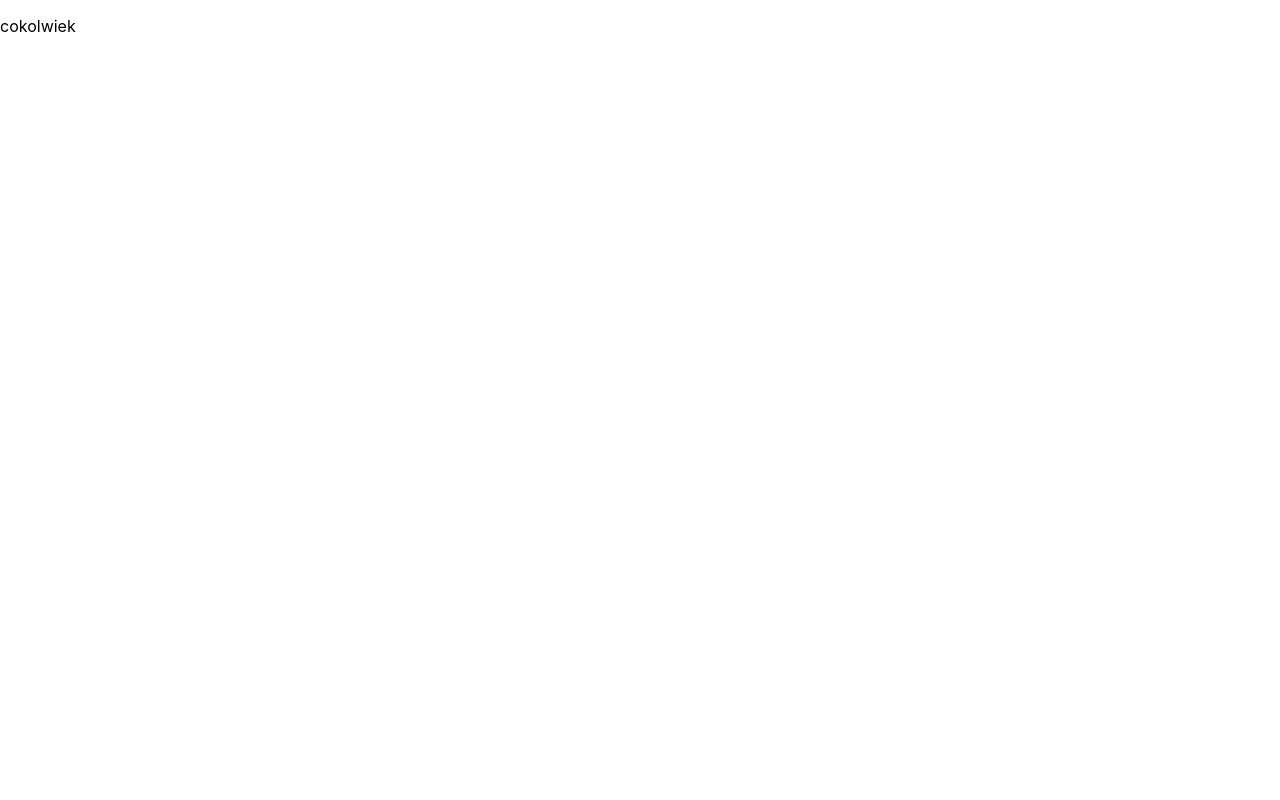
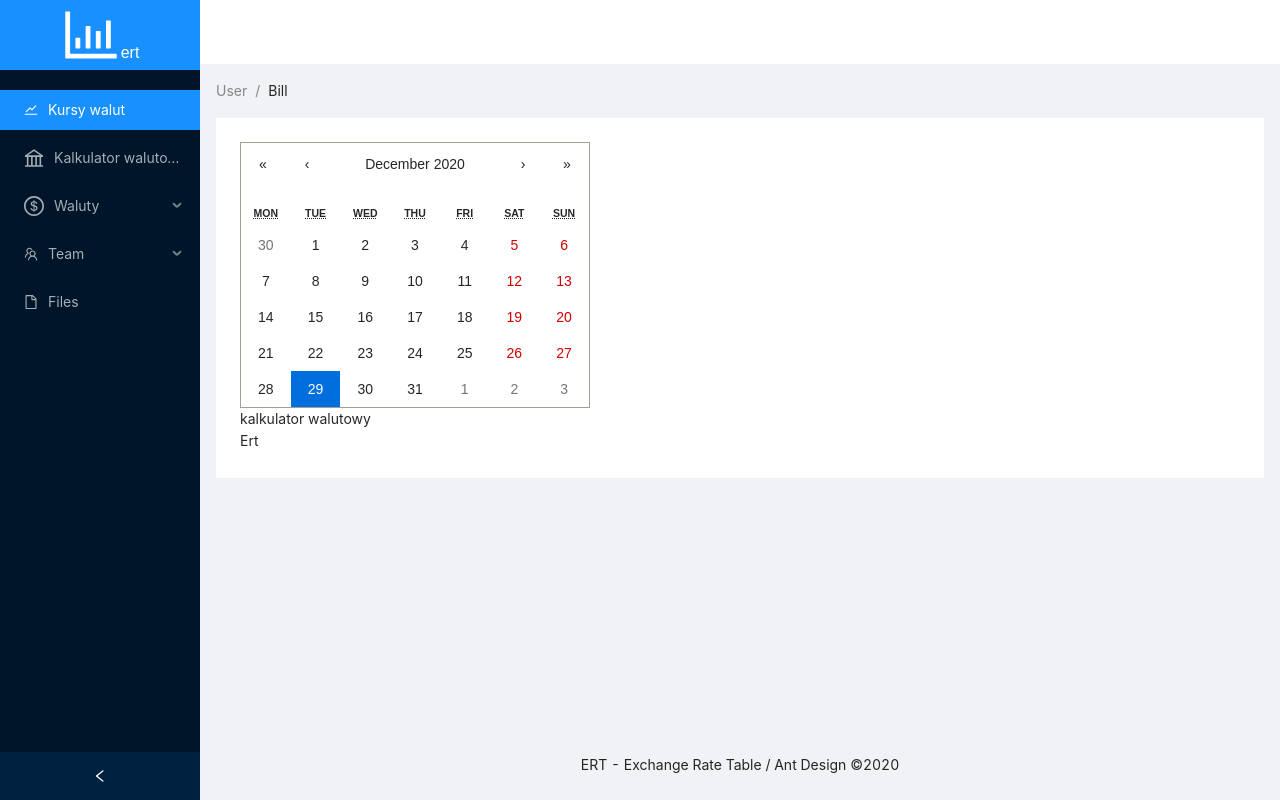
Before and after one commit to adqgit/ert, a React (Create React App) app: page / in a window 1280 px wide. Built offline with nearby package versions, Linux system fonts and the light colour scheme.

Commit message:
dodano layout, currencyconverter, ert

```diff
--- a/package.json
+++ b/package.json
@@ -6,8 +6,12 @@
     "@testing-library/jest-dom": "^5.11.6",
     "@testing-library/react": "^11.2.2",
     "@testing-library/user-event": "^12.6.0",
+    "antd": "^4.9.4",
+    "bootstrap": "^5.0.0-beta1",
     "react": "^17.0.1",
+    "react-calendar": "^3.2.1",
     "react-dom": "^17.0.1",
+    "react-router-dom": "^5.2.0",
     "react-scripts": "4.0.1",
     "web-vitals": "^0.2.4"
   },
--- a/public/index.html
+++ b/public/index.html
@@ -5,13 +5,10 @@
     <link rel="icon" href="%PUBLIC_URL%/favicon.ico" />
     <meta name="viewport" content="width=device-width, initial-scale=1" />
     <meta name="theme-color" content="#000000" />
-    <meta
-      name="description"
-      content="ERT - exchange rate table"
-    />
+    <meta name="description" content="ERT - Exchange Rate Table" />
     <link rel="apple-touch-icon" href="%PUBLIC_URL%/logo192.png" />
     <link rel="manifest" href="%PUBLIC_URL%/manifest.json" />
-    <title>ERT - exchange rate table</title>
+    <title>ERT - Exchange Rate Table</title>
   </head>
   <body>
     <noscript>You need to enable JavaScript to run this app.</noscript>
--- a/src/components/App.css
+++ b/src/components/App.css
@@ -0,0 +1,30 @@
+@import "~antd/dist/antd.css";
+
+.logo {
+  /* height: 32px; */
+  /* margin: 16px; */
+  /* background: rgba(255, 255, 255, 0.3); */
+  background: #1890ff !important;
+}
+.ert {
+  font-family: Arial, Helvetica, sans-serif;
+  /* text-transform: uppercase; */
+  font-size: 16px;
+  font-weight: 500;
+  text-align: center;
+  padding: 2.5%;
+  transition: 1s;
+  color: white;
+}
+/* .ert:hover {
+  transition: 1s;
+  color: rgb(30, 235, 30);
+  cursor: help;
+} */
+
+.site-layout .site-layout-background {
+  background: #fff;
+}
+[data-theme="dark"] .site-layout .site-layout-background {
+  background: #141414;
+}
--- a/src/components/App.js
+++ b/src/components/App.js
@@ -1,10 +1,94 @@
-import './App.css';
+import React, { useState } from "react";
+import Calendar from "react-calendar";
+import "react-calendar/dist/Calendar.css";
+import "bootstrap/dist/css/bootstrap.min.css";
+import "./App.css";
+import { Layout, Menu, Breadcrumb } from "antd";
+import {
+  BankOutlined,
+  StockOutlined,
+  FileOutlined,
+  TeamOutlined,
+  BarChartOutlined,
+  DollarOutlined,
+} from "@ant-design/icons";
+import CurrencyConverter from "./CurrencyConverter";
+import Ert from "./Ert";
+
+
+const { Header, Content, Footer, Sider } = Layout;
+const { SubMenu } = Menu;
 
 function App() {
+  const [collapsed, setCollapsed] = useState(false);
+  const [value, onChange] = useState(new Date());
+
   return (
-    <div >
-      <p>cokolwiek</p>
-    </div>
+    <Layout style={{ minHeight: "100vh" }}>
+      <Sider
+        collapsible
+        collapsed={collapsed}
+        onCollapse={() => setCollapsed((prev) => !prev)}
+      >
+        <div className="logo">
+          <p className="ert">
+            <BarChartOutlined style={{ fontSize: "60px" }} />
+            <span>ert</span>
+          </p>
+        </div>
+        <Menu theme="dark" defaultSelectedKeys={["1"]} mode="inline">
+          <Menu.Item key="1" icon={<StockOutlined />}>
+            Kursy walut
+          </Menu.Item>
+          <Menu.Item
+            key="2"
+            icon={<BankOutlined style={{ fontSize: "20px" }} />}
+          >
+            Kalkulator walutowy
+          </Menu.Item>
+          <SubMenu
+            key="sub1"
+            icon={<DollarOutlined style={{ fontSize: "20px" }} />}
+            title="Waluty"
+          >
+            <Menu.Item key="3">EUR</Menu.Item>
+            <Menu.Item key="4">USD</Menu.Item>
+            <Menu.Item key="5">GBP</Menu.Item>
+          </SubMenu>
+          <SubMenu key="sub2" icon={<TeamOutlined />} title="Team">
+            <Menu.Item key="6">Team 1</Menu.Item>
+            <Menu.Item key="8">Team 2</Menu.Item>
+          </SubMenu>
+          <Menu.Item key="9" icon={<FileOutlined />}>
+            Files
+          </Menu.Item>
+        </Menu>
+      </Sider>
+      <Layout className="site-layout">
+        <Header className="site-layout-background" style={{ padding: 0 }} />
+        <Content style={{ margin: "0 16px" }}>
+          <Breadcrumb style={{ margin: "16px 0" }}>
+            <Breadcrumb.Item>User</Breadcrumb.Item>
+            <Breadcrumb.Item>Bill</Breadcrumb.Item>
+          </Breadcrumb>
+          <div
+            className="site-layout-background"
+            style={{ padding: 24, minHeight: 360 }}
+          >
+            <Calendar
+              onChange={onChange}
+              value={value}
+              onClickDay={(value, event) => console.log("Clicked day: ", value)}
+            />
+            <CurrencyConverter />
+            <Ert />
+          </div>
+        </Content>
+        <Footer style={{ textAlign: "center" }}>
+          ERT - Exchange Rate Table / Ant Design ©2020
+        </Footer>
+      </Layout>
+    </Layout>
   );
 }
 
--- /dev/null
+++ b/src/components/CurrencyConverter.js
@@ -0,0 +1,8 @@
+import React from "react";
+import "./CurrencyConverter.css";
+
+function CurrencyConverter() {
+  return <div>kalkulator walutowy</div>;
+}
+
+export default CurrencyConverter;
--- /dev/null
+++ b/src/components/Ert.js
@@ -0,0 +1,8 @@
+import React from "react";
+import "./Ert.css";
+
+function Ert() {
+  return <div>Ert</div>;
+}
+
+export default Ert;
```
Also changed, not shown: src/index.js (+5 -5 lines), src/components/CurrencyConverter.css (added), src/components/Ert.css (added), 1 other file (tests, documents, lock files or other folders).
